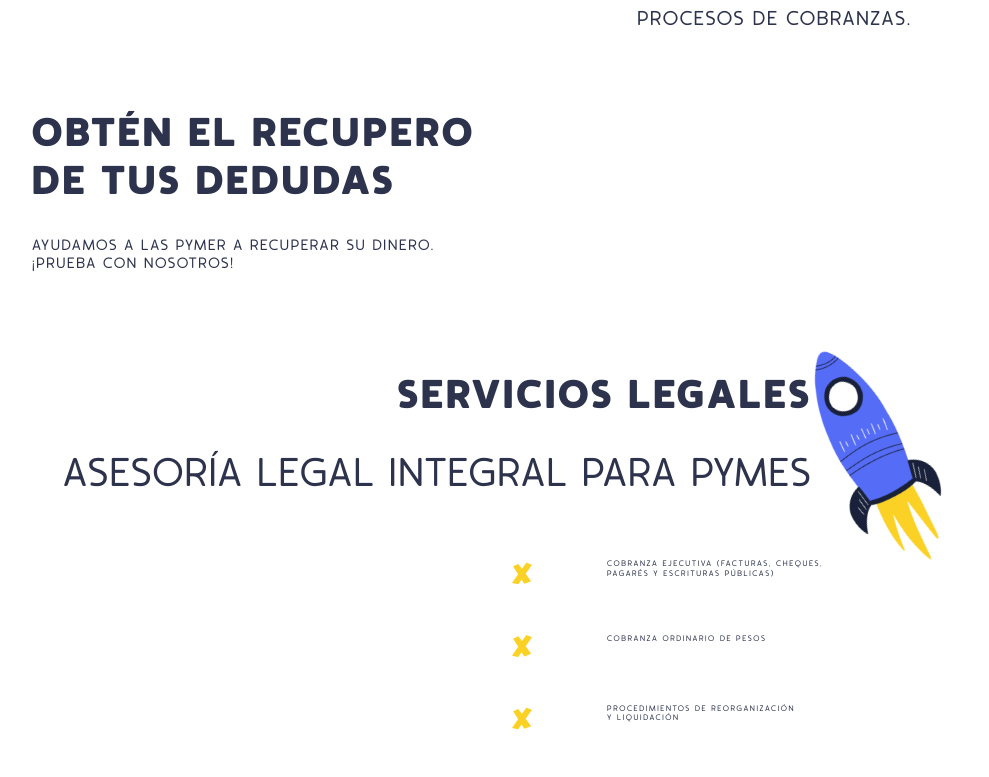
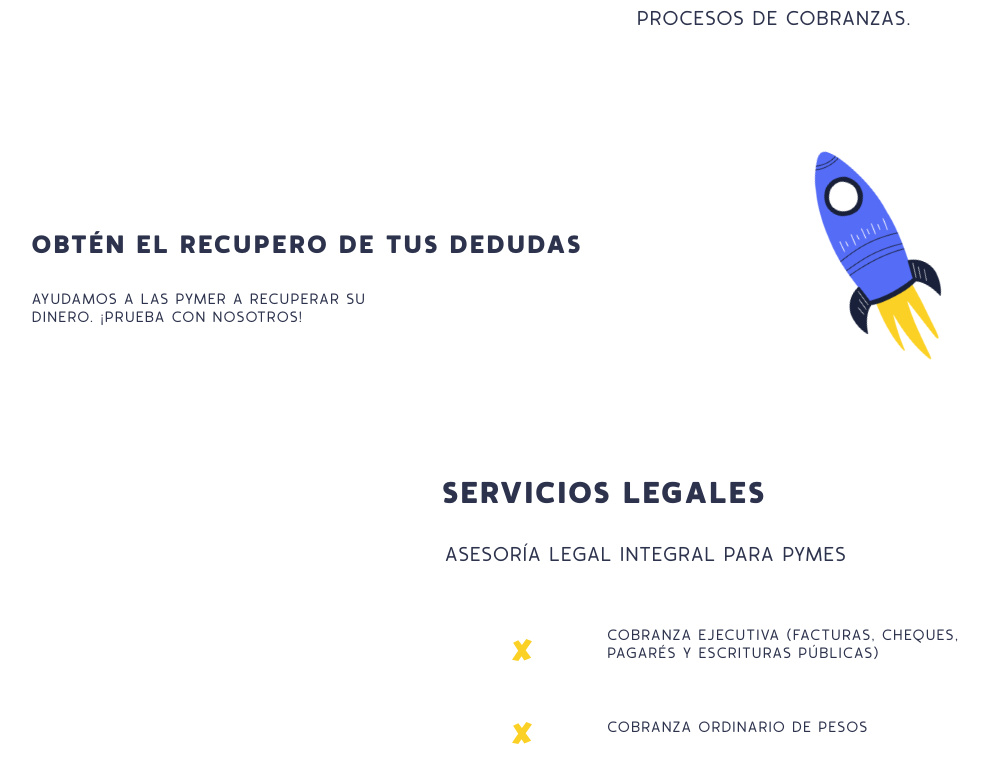
Before and after one commit to jerosantamariai/finalpp, a React (Create React App) app in the folder front/: page / in a window 1280 px wide. Shown: the part 956-1733 px from the top of the page, without its empty margins (168-1157 px from the left). Built offline with nearby package versions, Linux system fonts and the light colour scheme.

Commit message:
fixing quehacemos

```diff
--- a/front/src/index.css
+++ b/front/src/index.css
@@ -157,13 +157,17 @@ h2, h3, h4, h5, h6, p, nav, td, li {
 
 /* QUE HACEMOS */
 
+.quehacemos {
+  margin-top: 200px;
+}
+
 .quehacemos .text {
   margin-left: 200px;
 }
 
 .quehacemos .text .primtit {
   font-family: AuroBlack;
-  font-size: 40px !important;
+  font-size: 25px !important;
   margin-bottom: 30px;
 }
 
@@ -174,13 +178,13 @@ h2, h3, h4, h5, h6, p, nav, td, li {
 
 .quehacemos .rocket {
   position: absolute;
-  top: 1250px;
+  top: 1050px;
   left: 900px;
   width: 24%;
 }
 
 .servleg {
-  margin-top: 100px;
+  margin-top: 150px;
   text-align: right;
   margin-right: 300px;
 }
@@ -188,24 +192,31 @@ h2, h3, h4, h5, h6, p, nav, td, li {
 .quehacemos .servlegtable {
   position: absolute;
   left: 680px;
+  /* margin-bottom: 400px; */
 }
 
 .quehacemos .servleg .primtit {
   font-family: AuroBlack;
-  font-size: 40px !important;
+  font-size: 30px !important;
   margin-bottom: 30px;
+  margin-right: 45px;
 }
 
 .quehacemos .servleg .subprimtit {
   font-family: AuroRegular;
-  font-size: 40px !important;
+  font-size: 20px !important;
   margin-bottom: 60px;
+  margin-right: -35px;
 }
 
 .quehacemos .tablecross {
   width: 3.4%;
   margin-right: 75px;
   vertical-align: top !important;
+}
+
+.quehacemos .tableinfo {
+  font-size: 15px !important;
 }
 
 /* .quehacemos .servleg .table tr {
--- a/front/src/views/landsection/quehacemos.jsx
+++ b/front/src/views/landsection/quehacemos.jsx
@@ -6,8 +6,8 @@ const QueHacemos = props => {
     return (
         <div className="quehacemos">
             <div className="text">
-                <h1 className="primtit">OBTÉN EL RECUPERO<br></br>DE TUS DEDUDAS</h1>
-                <h3 className="subprimtit">AYUDAMOS A LAS PYMER A RECUPERAR SU DINERO.<br></br>¡PRUEBA CON NOSOTROS!</h3>
+                <h1 className="primtit">OBTÉN EL RECUPERO DE TUS DEDUDAS</h1>
+                <h3 className="subprimtit">AYUDAMOS A LAS PYMER A RECUPERAR SU<br></br>DINERO. ¡PRUEBA CON NOSOTROS!</h3>
             </div>
             <div className="imagen">
                 <img src={Rocket} alt="rocket" className="rocket" />
```
